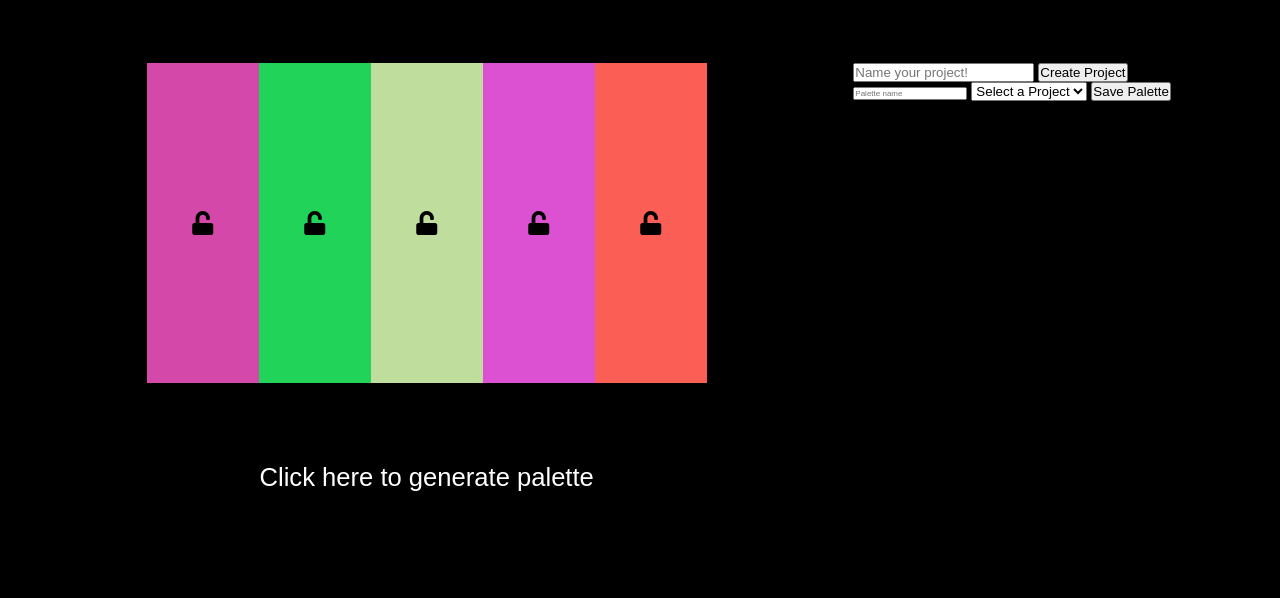
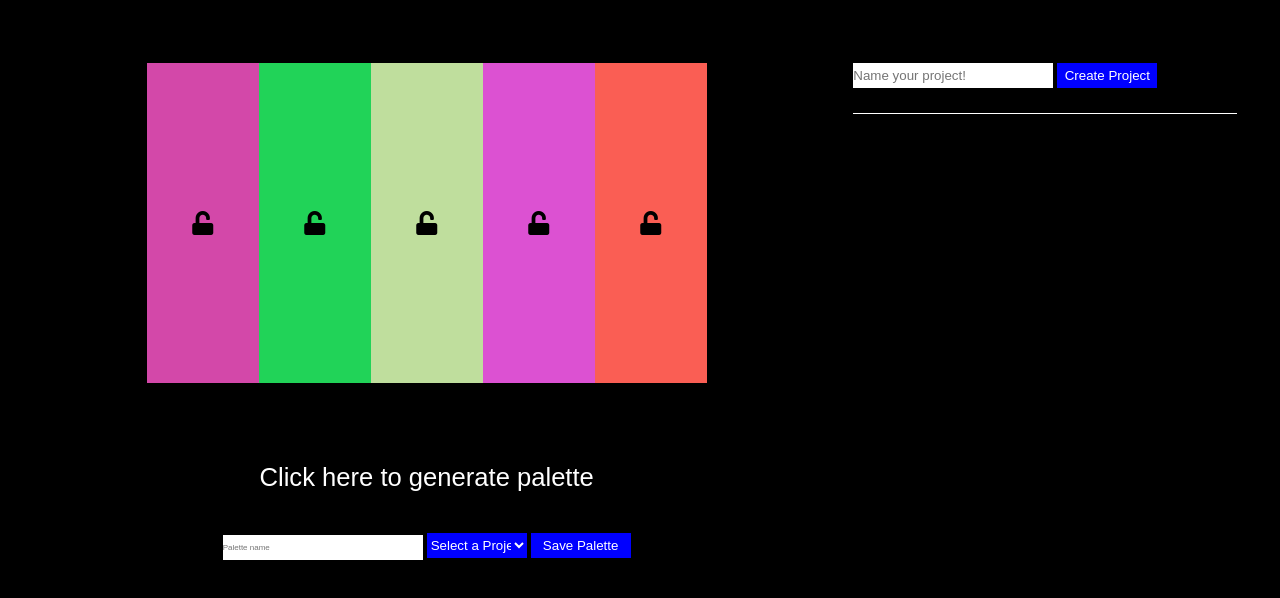
Before and after one commit to benjaminhayek/palette-picker, a website: page public/index.html in a window 1280 px wide. Shown: the part 114-712 px from the top of the page. Drawn offline with nearby package versions, Linux system fonts and the light colour scheme; no server answers.

Commit message:
Style inputs and buttons

```diff
--- a/public/css/styles.css
+++ b/public/css/styles.css
@@ -11,6 +11,10 @@ hr {
     width: 90%;
     text-align: center; margin: 0 auto;
     border-top: 1px solid cyan;
+}
+
+ul {
+    border-bottom: 1px solid white;
 }
 
 .main {
@@ -57,11 +61,16 @@ hr {
 .saved-project-list {
     color: white;
     list-style-type: none;
+    width: 90%
 }
 
 .fa-trash-alt:before {
     content: "\f2ed";
     margin-left: 10px;
+}
+
+.palette-colors {
+    margin-bottom: 10px;
 }
 
 .delete {
@@ -71,12 +80,38 @@ hr {
     cursor: pointer;
 }
 
+.save-pallete-container {
+    display: flex;
+    justify-content: center;
+}
+
+.palette-name, .project-input {
+    height: 25px;
+    width: 200px;
+    border: none;
+}
+
+.drop-down, .save-palette-btn, .save-project-btn {
+    height: 25px;
+    width: 100px;
+    background-color: blue;
+    border: none;
+    color: white;
+    cursor: pointer;
+}
+
+.project-input {
+    margin-bottom: 25px;
+}
+
 .saved-palettes {
     list-style-type: none;
 }
 
 .project-name {
     font-size: 1em;
+    margin-bottom: 10px;
+    margin-top: 10px;
 }
 
 .palette-name {
--- a/public/index.html
+++ b/public/index.html
@@ -28,6 +28,15 @@
                         Click here to generate palette
                     </button>
                 </section>
+                <section class="save-pallete-container">
+                    <form class="palette-form">
+                        <input type="text" class="palette-name" placeholder="Palette name">
+                        <select class='drop-down'>
+                            <option class="options">Select a Project</option>
+                        </select>
+                        <button class="save-palette-btn">Save Palette</button>
+                    </form>
+                </section>
             </section>
             <section class="right">
                 <section class='palette-form' >
@@ -35,16 +44,9 @@
                         <input type="text" class='project-input' placeholder="Name your project!">
                         <button class="save-project-btn">Create Project</button>
                     </form>
-                    <form class="palette-form">
-                        <input type="text" class="palette-name" placeholder="Palette name">
-                        <select class='drop-down'>
-                            <option class="options">Select a Project</option>
-                        </select>
-                        <button class="save-palette-btn">Save Palette</button>
-                    </form>
                     <section class='saved-projects'>
                         <ul class="saved-project-list">
-                            <li class="saved-palettes"></li>
+                            <li class="palettes"></li>
                         </ul>
                     </section>
                 </section>
```
